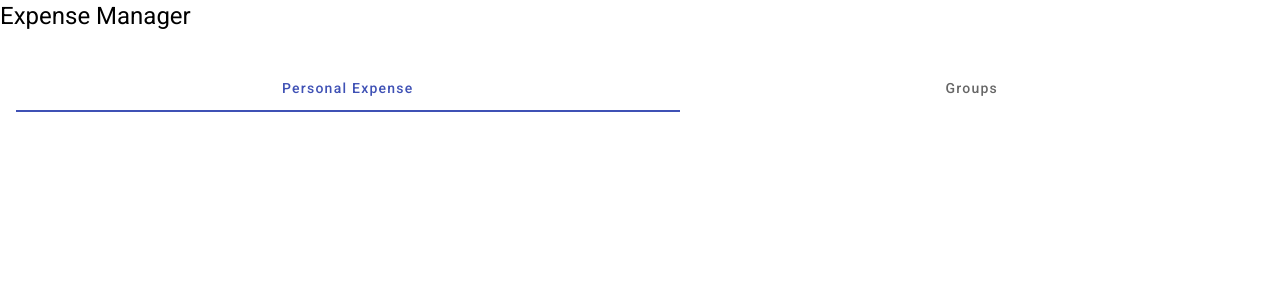
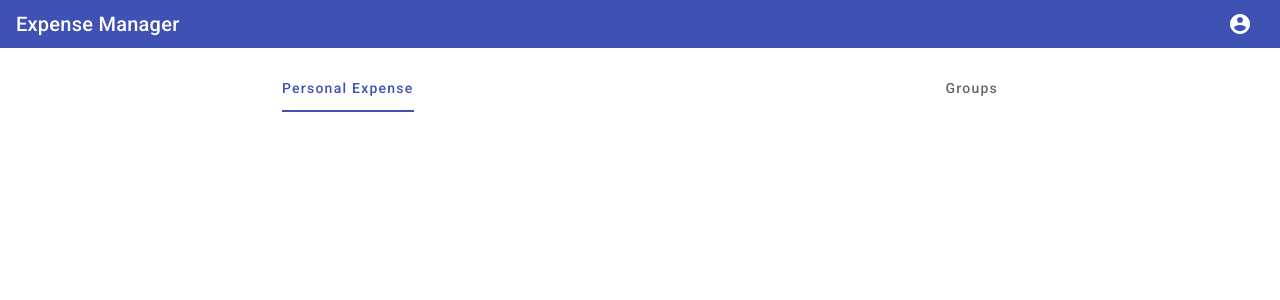
Before and after one commit to ExpensePro/expenseproUI, an Angular app: page /dashboard in a window 1280 px wide. Shown: the top 300 px of the page. Built offline with nearby package versions, Linux system fonts and the light colour scheme.

Commit message:
Toolbar component: toolbar integration for header and icons and branding

```diff
--- a/src/app/Components/dashboard/dashboard.component.html
+++ b/src/app/Components/dashboard/dashboard.component.html
@@ -1,4 +1,5 @@
-<mat-tab-group [(selectedIndex)]="tabIndex" (selectedIndexChange)="onTabChange($event)">
+<app-toolbar></app-toolbar>
+<mat-tab-group fitInkBarToContent [(selectedIndex)]="tabIndex" (selectedIndexChange)="onTabChange($event)">
   <mat-tab *ngFor="let tab of tabs" [label]="tab.label"></mat-tab>
 </mat-tab-group>
 
--- a/src/app/Components/dashboard/dashboard.component.ts
+++ b/src/app/Components/dashboard/dashboard.component.ts
@@ -3,11 +3,12 @@ import { CommonModule } from '@angular/common';
 import { MatTabsModule } from '@angular/material/tabs';
 import { ExpenseListComponent } from '../expense-list/expense-list.component';
 import { ActivatedRoute, Router, RouterModule } from '@angular/router';
+import { ToolbarComponent } from '../toolbar/toolbar.component';
 
 @Component({
   selector: 'app-dashboard',
   standalone: true,
-  imports: [CommonModule, ExpenseListComponent, MatTabsModule, RouterModule],
+  imports: [CommonModule, ExpenseListComponent, MatTabsModule, RouterModule, ToolbarComponent],
   templateUrl: './dashboard.component.html',
   styleUrls: ['./dashboard.component.scss']
 })
--- /dev/null
+++ b/src/app/Components/toolbar/toolbar.component.html
@@ -0,0 +1,9 @@
+<mat-toolbar color="primary" class="toolbar">
+  <span class="app-title">Expense Manager</span>
+
+  <span class="spacer"></span>
+
+  <button mat-icon-button aria-label="User profile">
+    <mat-icon>account_circle</mat-icon>
+  </button>
+</mat-toolbar>
--- /dev/null
+++ b/src/app/Components/toolbar/toolbar.component.scss
@@ -0,0 +1,15 @@
+.toolbar {
+  display: flex;
+  justify-content: space-between;
+  padding: 0 1rem;
+  height: 3rem;
+}
+
+.app-title {
+  font-size: 1 rem;
+  font-weight: 500;
+}
+
+.spacer {
+  flex: 1;
+}
--- a/src/app/app.component.html
+++ b/src/app/app.component.html
@@ -1,2 +1 @@
-<h1>Expense Manager</h1>
 <router-outlet></router-outlet>
```
Also changed, not shown: src/app/Components/toolbar/toolbar.component.ts (added, +16 -0 lines), 1 other file (tests, documents, lock files or other folders).
